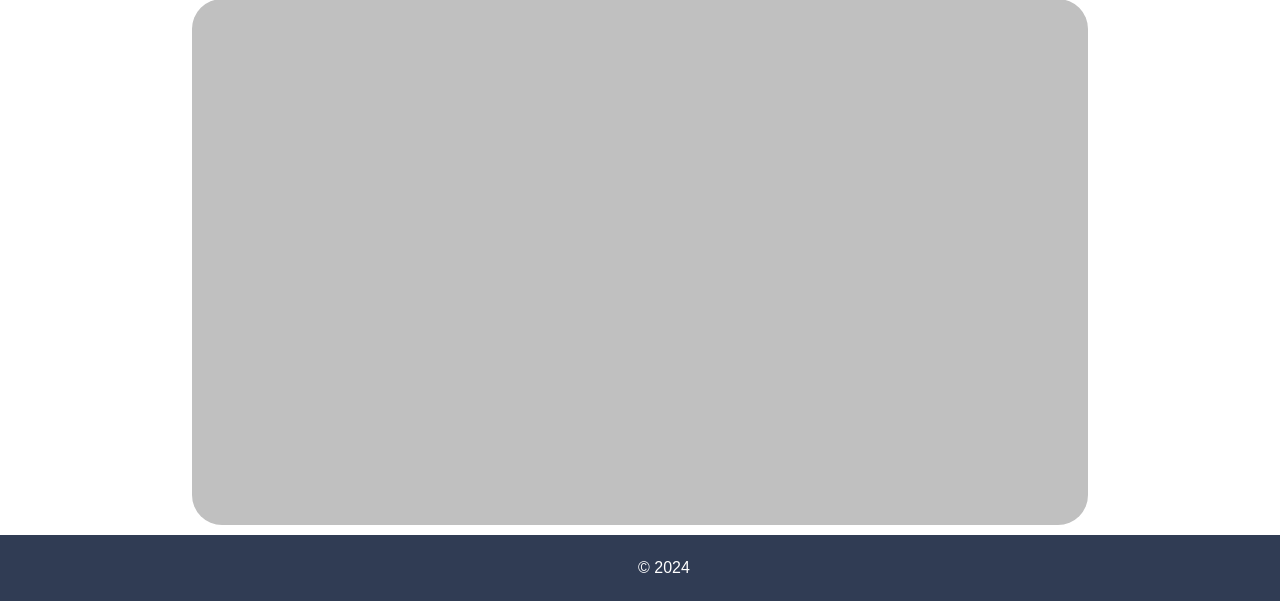
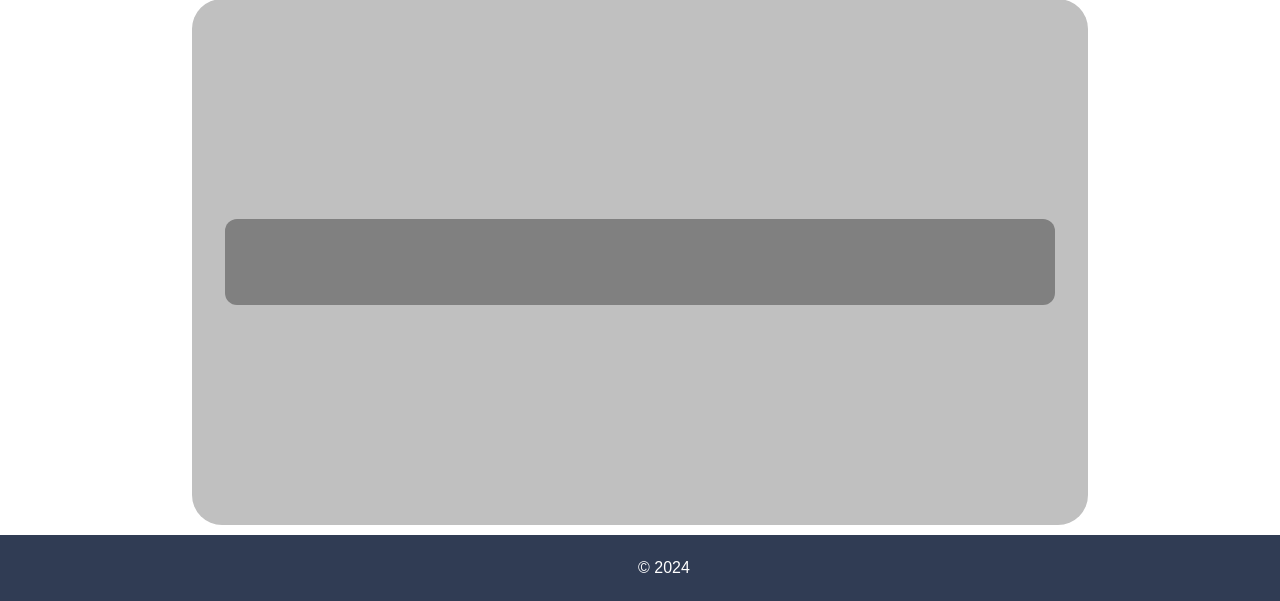
Before and after one commit to Daan0101/fieldlabs, a PHP site: page /fieldlabs/myGroups.php in a window 1280 px wide. Shown: the part 199-800 px from the top of the page. Run offline with PHP 8.4, Linux system fonts and the light colour scheme; a user stored in the database is signed in; data comes from the database, SQL or seed files in the repository; data that the repository does not hold is empty; some libraries are stand-ins or nearby versions.

Commit message:
fix(style.css) styling gefixed

```diff
--- a/fieldlabs/assets/css/style.css
+++ b/fieldlabs/assets/css/style.css
@@ -93,7 +93,6 @@ div.form-container {
 
 .form-container input:focus, .form-container textarea:focus {
     outline: none;
-    border-style: solid;
 }
 
 .form-container input {
@@ -119,7 +118,6 @@ div.form-container2 {
 
 .form-container2 input:focus, .form-container2 textarea:focus {
     outline: none;
-    border-style: solid;
 }
 
 .form-container2 input {
@@ -148,6 +146,25 @@ div.form-container2 {
     border-radius: 12px;
     box-sizing: border-box;
     border-radius: 12px;
+}
+
+.darkBGmygroups {
+    display: flex;
+    justify-content: center;
+    align-items: center;
+    flex-direction: column;
+    text-align: center;
+    background-color: gray;
+    padding-left: 33%;
+    padding-right: 33%;
+    padding-bottom: 5%;
+    padding-top: 5%;
+    border-radius: 12px;
+    margin-top: 10px;
+    margin-bottom: 10px;
+    margin-left: 15%;
+    margin-right: 15%;
+    min-width: 30%;
 }
 
 .submitError {
@@ -202,6 +219,9 @@ div.form-container2 {
     word-wrap: break-word; /* Allow long words to break */
 }
 
+.formChoice {
+    padding: 1%;
+}
 
 .formStyle {
     padding-bottom: 5%;
@@ -214,6 +234,18 @@ div.form-container2 {
 
 .meerDetails {
     color: white;
+}
+
+.details {
+    display: flex;
+    justify-content: center;
+    align-items: center;
+    text-align: center;
+    width: 100%;
+    min-width: 100%;
+    padding-left: 16px;
+    padding-right: 16px;
+    text-decoration: none;
 }
 
 .meerDetails:hover {
--- a/fieldlabs/myGroups.php
+++ b/fieldlabs/myGroups.php
@@ -59,7 +59,7 @@
 
     <div class="container">
         <div class="main-content">
-
+        <div class="darkBGmygroups">
 
             <?php
             $query = "SELECT role FROM users WHERE uid = :uid";
@@ -87,11 +87,12 @@
 
             ?>
                     <div>
+
                     <div class="form-container2">
                         <h4><?php echo $postTitle ?></h4>
-                        <p><?php echo "$username heeft deze opdracht aangevraagd. Goedkeuren?"  ?></p>
-                        <form method="post">
-                            <input class="styleButton" type="submit" name="<?php echo "accept" . $request['id'] ?>" value="Goedkeuren">
+                        <p class="details"><?php echo "$username heeft deze opdracht aangevraagd. Goedkeuren?"  ?></p>
+                        <form method="post" class="formChoice">
+                            <input class="styleButton" type="submit" name="<?php echo "accept" . $request['id'] ?>" value="Goedkeuren"><br>
                             <input class="styleButton" type="submit" name="<?php echo "decline" . $request['id'] ?>" value="Afkeuren">
                         </form>
                         </div>
@@ -132,7 +133,7 @@
                     <div>
                         <h4><?php echo $postTitle ?></h4>
                         <p><?php echo "$username wilt deze opdracht afronden. Goedkeuren?"  ?></p>
-                        <form method="post">
+                        <form method="post" class="formChoice">
                             <input class="styleButton" type="submit" name="<?php echo "accept_complete" . $request['id'] ?>" value="Goedkeuren">
                             <input class="styleButton" type="submit" name="<?php echo "decline_complete" . $request['id'] ?>" value="Afkeuren">
                         </form>
@@ -198,7 +199,7 @@
                 }
             }
 ?>
-
+</div>
     </div>
     </div>
 
```
